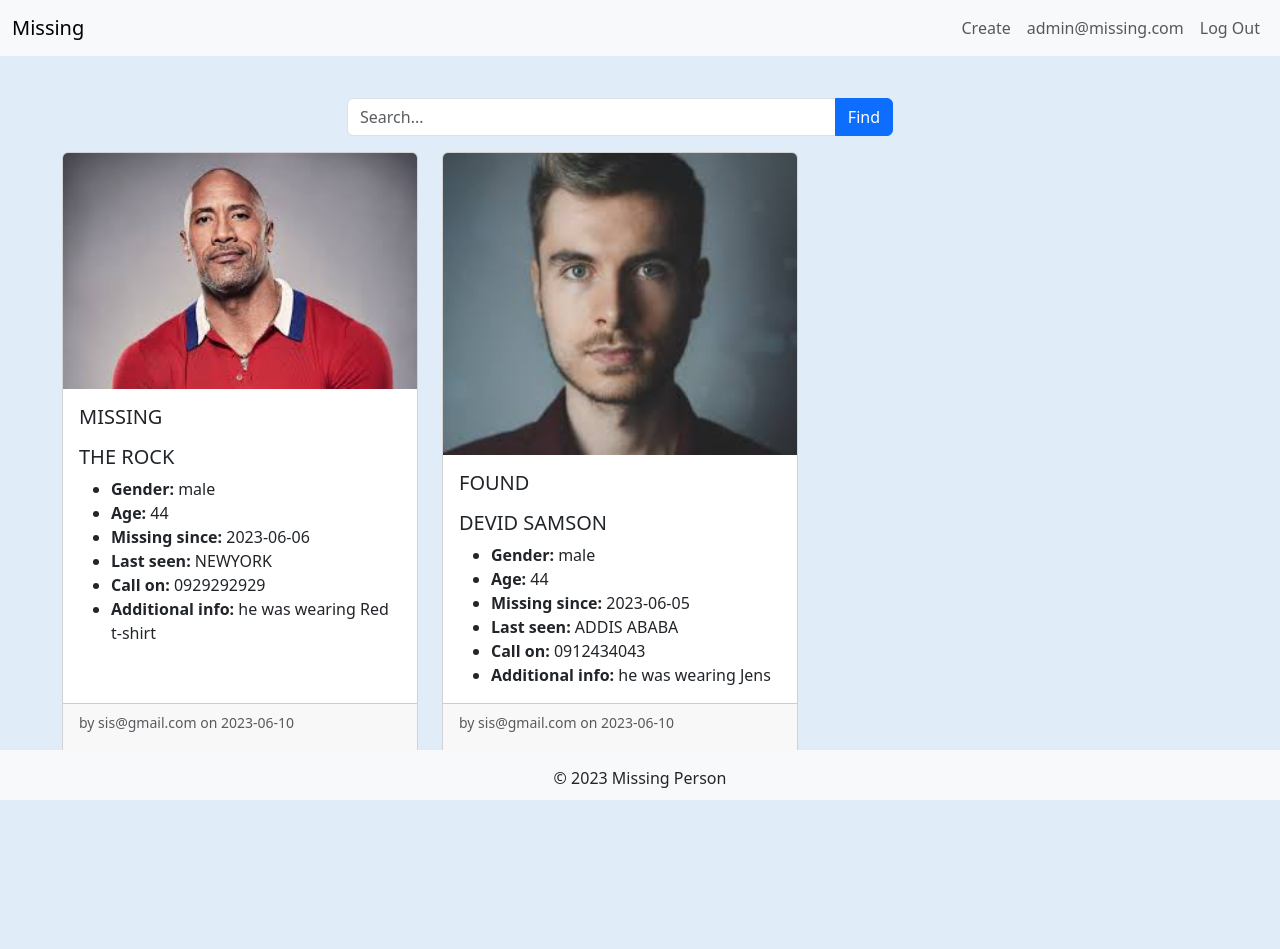
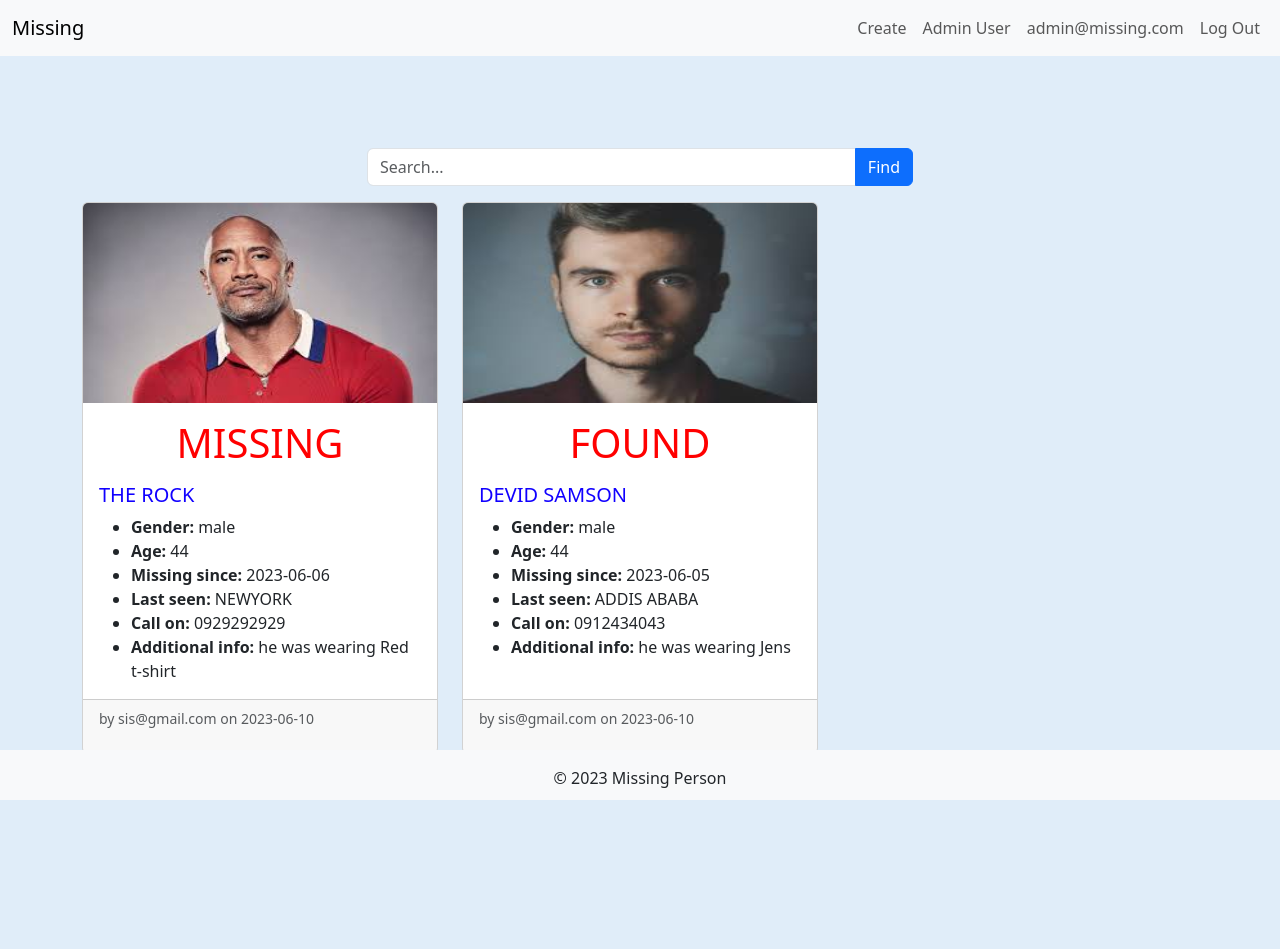
Before and after one commit to eyoul/missing_person, a Flask app: page / in a window 1280 px wide. Shown: the top 949 px of the page. Before the commit the page ends 800 px from the top, so only its background shows below. Run offline with Flask 3, Linux system fonts and the light colour scheme; a user stored in the database is signed in; data comes from the database, SQL or seed files in the repository; both versions use the stored data as it was after the commit.

Commit message:
updated css

```diff
--- a/missing/blog.py
+++ b/missing/blog.py
@@ -173,12 +173,27 @@ def update(id):
 
     return render_template('blog/update.html', post=post)
 
+def get_post_delete(id, check_finder=True):
+    post = get_db().execute(
+        'SELECT p.id, missed_name, since, missing_from, gender, age, call_on, additional_info, photo_url, status, created, finder_id, email'
+        ' FROM post p JOIN user u ON p.finder_id = u.id'
+        ' WHERE p.id = ?',
+        (id,)
+    ).fetchone()
+
+    if post is None:
+        abort(404, f"Post id {id} doesn't exist.")
+
+    if g.user['role_id'] != 1:
+            abort(403, "You do not have permission to access this post.")
+
+    return post
 
 @bp.route('/<int:id>/delete', methods=('POST',))
 @login_required
 @login_required_role(1)
 def delete(id):
-    post = get_post(id)
+    post = get_post_delete(id)
     # delete the photo
     if post['photo_url'] != 'default.jpg':
         os.remove(os.path.join(UPLOAD_FOLDER, post['photo_url']))
@@ -187,7 +202,8 @@ def delete(id):
     db.commit()
 
     flash('The post has been deleted.')
-    return redirect(url_for('blog.index'))
+    return redirect(url_for('admin.reports'))
+
 
 @bp.route('/search', methods=['GET', 'POST'])
 def search():
--- a/missing/static/css/style.css
+++ b/missing/static/css/style.css
@@ -23,5 +23,10 @@
   }
   .container {
       min-height: 200vh;
-      margin: 50px;
+      margin-top: 100px;
+      margin-bottom: 50px;
   }
+  img {
+  width: 200px;
+  height: 200px;
+}
--- a/missing/templates/admin/layout.html
+++ b/missing/templates/admin/layout.html
@@ -15,6 +15,7 @@
         <div class="collapse navbar-collapse" id="navbarNav">
           <ul class="navbar-nav">
             {% if g.user %}
+               <li class="nav-item"><a class="nav-link" href="{{ url_for('index') }}">Home</a></li>
               <li class="nav-item"><a class="nav-link" href="{{ url_for('admin.dashboard') }}">Dashboard</a></li>
               <li class="nav-item"><a class="nav-link" href="{{ url_for('admin.users') }}">Users</a></li>
               <li class="nav-item"><a class="nav-link" href="{{ url_for('admin.reports') }}">Reports</a></li>
--- a/missing/templates/admin/reports.html
+++ b/missing/templates/admin/reports.html
@@ -33,9 +33,10 @@
               <td>{{ post['additional_info']}}</td>
               <td>{{ post['status'] }}</td>
               <td>
-                <form action="{{ url_for('blog.delete', id=post['id']) }}" method="post" onsubmit="return confirm('Are you sure?');">
+                <form action="{{ url_for('blog.delete', id=post.id) }}" method="post" onsubmit="return confirm('Are you sure?');">
+                  <input type="hidden" name="id" value="{{ post.id }}">
                   <button class="btn btn-danger" type="submit">Delete</button>
-                </form>
+              </form>
               </td>
             </tr>
           {% endfor %}
--- a/missing/templates/blog/index.html
+++ b/missing/templates/blog/index.html
@@ -5,6 +5,11 @@
     <li class="nav-item">
       <a class="nav-link" href="{{ url_for('blog.create') }}">Create</a>
     </li>
+{% endif %}
+{% if g.user['role_id'] == 1 %}
+<li class="nav-item">
+  <a class="nav-link" href="{{ url_for('admin.dashboard') }}">Admin User</a>
+</li>
 {% endif %}
 {% endblock %}
 
@@ -34,12 +39,14 @@
         <img src="{{ url_for('static', filename='uploads/' + post['photo_url']) }}" class="card-img-top" alt="{{ post['missed_name'] }} photo">
         {% endif %}
         <div class="card-body">
-          <h5 class="card-title">
+          <h1 class="card-title" style="color: red; text-align: center;">
             {% if post['status'] == 'active' %}
             <p class="miss">MISSING</p>
             {% elif  post['status'] == 'resolved' %}
             <p class="miss">FOUND</p>
             {% endif %}
+            </h1>
+          <h5 class="card-title" style="color: rgb(17, 0, 255);">
             {{ post['missed_name'] }}
           </h5>
           <ul class="card-text">
--- a/missing/templates/blog/update.html
+++ b/missing/templates/blog/update.html
@@ -54,9 +54,9 @@
           <button type="submit" class="btn btn-primary">Save</button>
         </form>
         <hr>
-        <form action="{{ url_for('blog.delete', id=post['id']) }}" method="post">
+        <!-- <form action="{{ url_for('blog.delete', id=post['id']) }}" method="post">
           <input class="btn btn-danger" type="submit" value="Delete" onclick="return confirm('Are you sure?');">
-        </form>
+        </form> -->
       </div>
     </div>
   </div>
```
Also changed, not shown: instance/missing.sqlite, missing/admin.py (line endings or trailing spaces).
